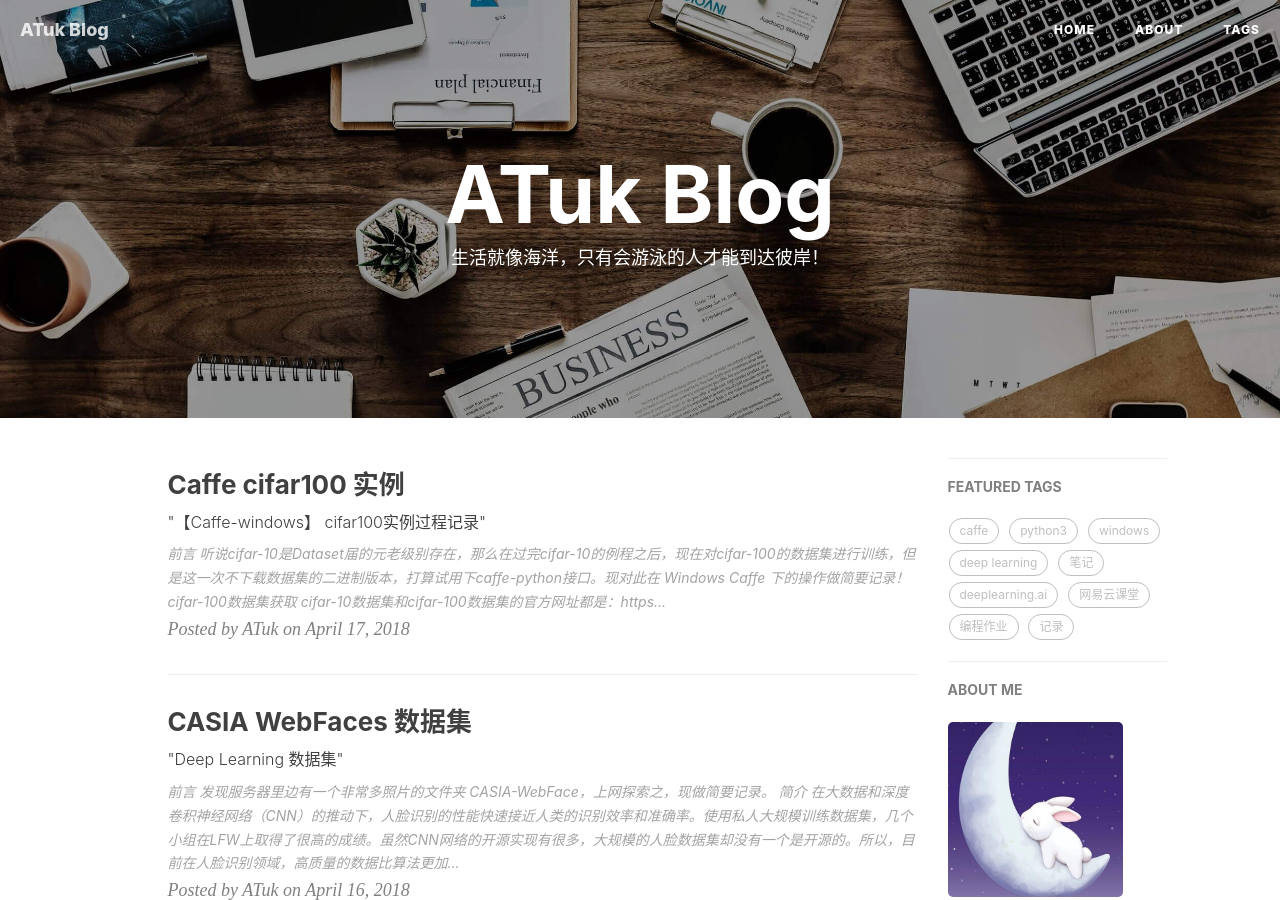
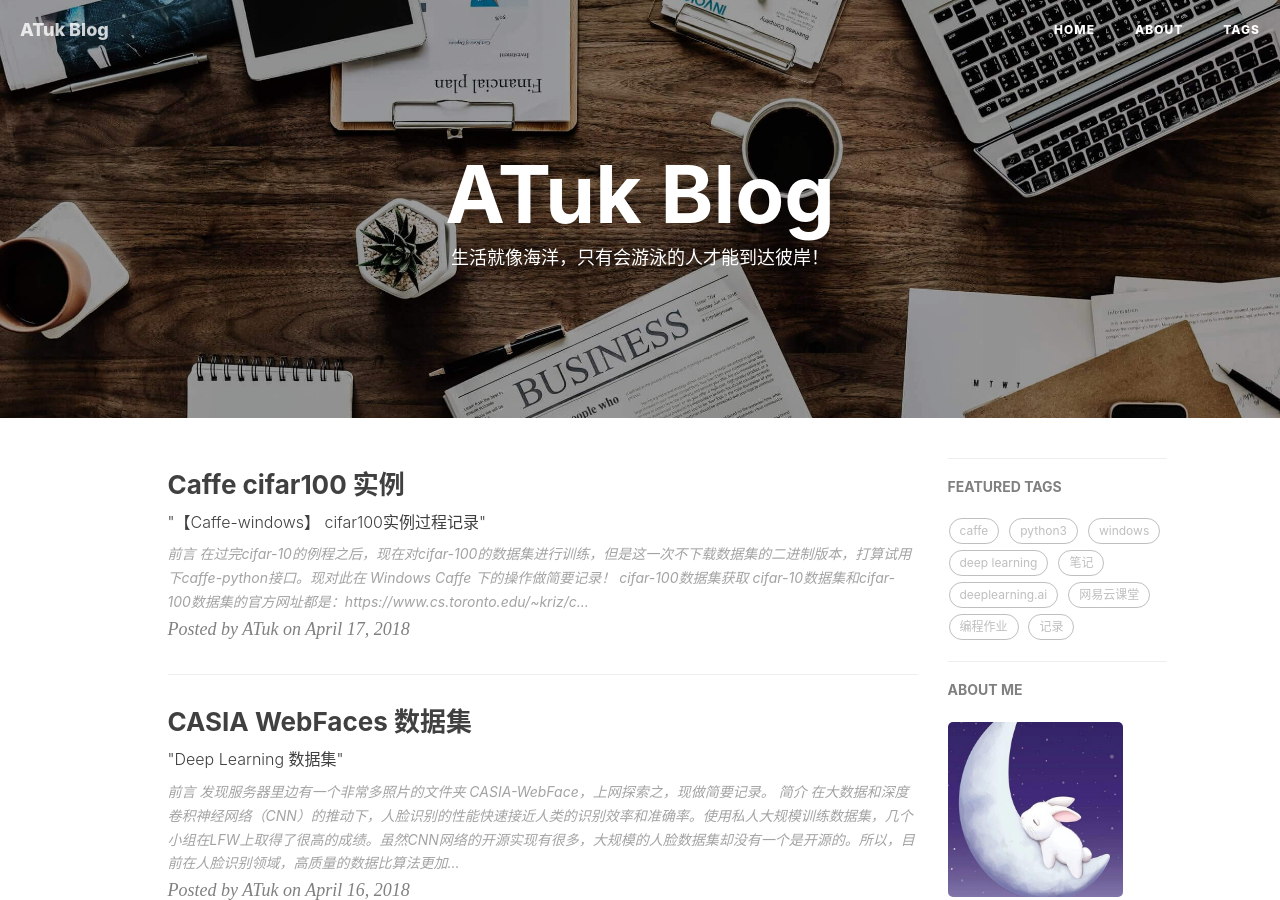
Before and after one commit to AlbertHG/alberthg.github.io, a Jekyll site: the page built from index.html, in a window 1280 px wide and 900 px high. Built offline with Jekyll 4.4.1, drawn with Linux system fonts in a browser that asks for light colours; nearby versions of some CDN libraries; formulas are drawn with MathJax 3; the list of posts is cut into pages by our own code; comment, search, counter and statistics services are not loaded; some of the changed lines change nothing that is shown.

Commit message:
update some files

````diff
--- a/_posts/2018-04-17-Caffe-cifar100.md
+++ b/_posts/2018-04-17-Caffe-cifar100.md
@@ -17,7 +17,7 @@
 
 ## 前言
 
-> 听说cifar-10是Dataset届的元老级别存在，那么在过完cifar-10的例程之后，现在对cifar-100的数据集进行训练，但是这一次不下载数据集的二进制版本，打算试用下caffe-python接口。现对此在 Windows Caffe 下的操作做简要记录！
+> 在过完cifar-10的例程之后，现在对cifar-100的数据集进行训练，但是这一次不下载数据集的二进制版本，打算试用下caffe-python接口。现对此在 Windows Caffe 下的操作做简要记录！
 
 ## cifar-100数据集获取
 
@@ -35,7 +35,7 @@
 
 将下载好的压缩包压缩到路径 `D:\GitHub Repository\caffe\data\cifar100`。
 
-![](https://raw.githubusercontent.com/AlbertHG/alberthg.github.io/master/makedown_img/20180414caffecifar100/1.jpg)
+![](https://raw.githubusercontent.com/AlbertHG/alberthg.github.io/master/makedown_img/20180417caffecifar100/1.jpg)
 
 在官网上注明了以下一小段代码：
 
@@ -269,7 +269,7 @@
 
     因为我原来已经配置过python3的caffe版本，所以环境变量里边已经有python3的路径了，为了使用这个新增的python2，一定要将上述两条路径放到python3的路径的前边：
 
-    ![](https://raw.githubusercontent.com/AlbertHG/alberthg.github.io/master/makedown_img/20180414caffecifar100/2.jpg)
+    ![](https://raw.githubusercontent.com/AlbertHG/alberthg.github.io/master/makedown_img/20180417caffecifar100/2.jpg)
 
 2. 在构建cmake编译配置文件的时候依旧使用`cmake-gui`工具，只需要在定义python版本的时候将python的数字修改为`2`。
 
@@ -279,13 +279,13 @@
 
 5. 同时为了避免找不到上述几个包的情况，我在新的虚拟环境里，使用conda重新安装了`ython-lmdb`、`scikit-learn`包。这个时候重新在Windows PowerShell下执行`python .\convert_dict.py`:
 
-    ![](https://raw.githubusercontent.com/AlbertHG/alberthg.github.io/master/makedown_img/20180414caffecifar100/3.jpg)
+    ![](https://raw.githubusercontent.com/AlbertHG/alberthg.github.io/master/makedown_img/20180417caffecifar100/3.jpg)
 
 欢呼！！！！！！！！🙌
 
-观察路径``:
+观察路径:
 
-![](https://raw.githubusercontent.com/AlbertHG/alberthg.github.io/master/makedown_img/20180414caffecifar100/4.jpg)
+![](https://raw.githubusercontent.com/AlbertHG/alberthg.github.io/master/makedown_img/20180417caffecifar100/4.jpg)
 
 成功转换成我们熟悉的`cifar100_train_lmdb`和`cifar100_test_lmdb`了。
 
@@ -383,7 +383,7 @@
 
 ## caffe网络结构文件的设置
 
-借用caffe里边关于cifar10的网络结构文件新建`cifar100_full_solver.prototxt`：
+仿照caffe里边关于`cifar10`的网络结构文件在`cifar100`文件夹里边新建`cifar100_full_solver.prototxt`：
 
 ```text
 # The train/test net protocol buffer definition
@@ -412,7 +412,7 @@
 solver_mode: GPU
 ```
 
-新建`cifar100_full_train_test.prototxt`:
+同样在`cifar100`里边新建`cifar100_full_train_test.prototxt`:
 
 ```text
 name: "CIFAR100_full"
@@ -499,6 +499,6 @@
 
 上边脚本的`cifar100_quick_iter_xxxx.caffemodel(.h5)`里边的`xxxx`根据你自己电脑生成的来写，比如我的是`cifar100_full_iter_20000.caffemodel.h5`。
 
-要注意根据`solver.prototxt`的`snapshot_format`设置不同可能有些是`xxx.caffemodel`有些是`xxx.caffemodel.h5`。
+要注意根据`solver.prototxt`的`snapshot_format`设置不同，存在生成的权值文件名不同的情况，有些是`xxx.caffemodel`有些是`xxx.caffemodel.h5`。
 
 > 结束！！
````
